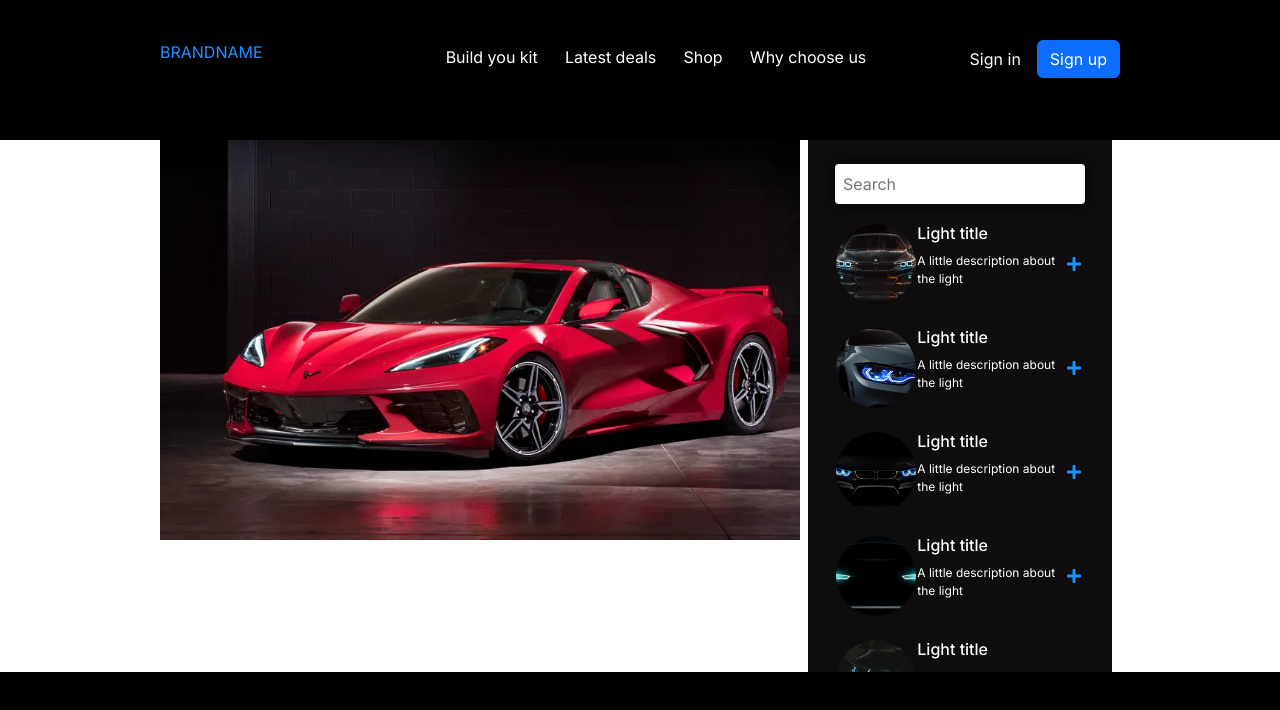
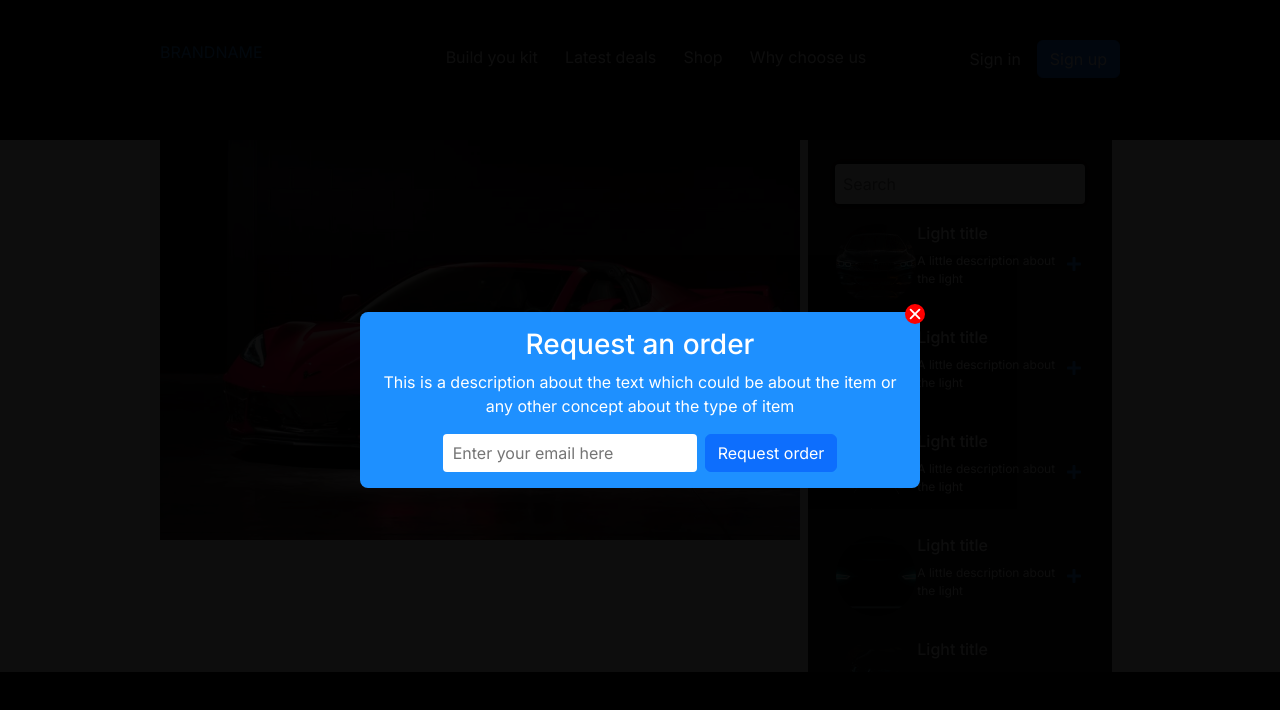
Before and after one commit to kennataddese6/threecars, a Next.js app: page /car/1 in a window 1280 px wide. Shown: the top 710 px of the page. Built offline with nearby package versions, Linux system fonts and the light colour scheme.

Commit message:
add popup

```diff
--- a/app/car/[id]/page.tsx
+++ b/app/car/[id]/page.tsx
@@ -11,6 +11,7 @@ import Light4 from "@/assets/light4.jpeg";
 import Light5 from "@/assets/image5.jpg";
 import { FaPlus, FaMinus } from "react-icons/fa";
 import { use, useEffect, useState } from "react";
+import Popup from "@/components/Popup";
 interface Paramter {
   id: number;
 }
@@ -127,6 +128,7 @@ export default function BuildCarkit({ params }: { params: Paramter }) {
   return (
     <>
       {/* Header */}
+      <Popup headerText="Request an order" />
       <div className="headerContainer col-lg-12">
         <div className="headerSubContainer col-lg-11 col-xl-9">
           <div className="logoContainer col-lg-3">BRANDNAME</div>
--- /dev/null
+++ b/components/Popup.tsx
@@ -0,0 +1,83 @@
+import { IoClose } from "react-icons/io5";
+interface PopupProps {
+  headerText: String;
+}
+const Popup: React.FC<PopupProps> = ({ headerText }) => {
+  const popupContainerStyle = {
+    backdropFilter: 'blur("12px")',
+    position: "absolute" as const,
+    top: 0,
+    zIndex: 4,
+    width: "100%",
+    height: "100%",
+    display: "flex",
+    justifyContent: "center",
+    alignItems: "center",
+    backgroundColor: "rgba(0, 0, 0, 0.95)",
+  };
+  const popstyle = {
+    width: "35rem",
+    backgroundColor: "dodgerblue",
+    margin: "12px",
+    padding: "16px",
+    borderRadius: "8px",
+    position: "relative" as const,
+  };
+  const inputstyle = {
+    padding: "4px 10px",
+    borderRadius: "4px",
+    border: "none",
+    margin: "0 8px 0 0",
+  };
+  const whiteText = {
+    color: "white",
+    textAlign: "center" as const,
+  };
+  const centerDiv = {
+    margin: "auto",
+    display: "flex",
+    justifyContent: "center",
+  };
+  const closeIcon = {
+    position: "absolute" as const,
+    top: 0,
+    right: 0,
+    backgroundColor: "red",
+    borderRadius: "50%",
+    marginTop: "-8px",
+    marginRight: "-5px",
+    display: "flex",
+    justifyContent: "center",
+    alignItems: "center",
+    cursor: "pointer",
+  };
+  return (
+    <>
+      <div style={popupContainerStyle}>
+        <div style={popstyle}>
+          <div style={closeIcon}>
+            <IoClose fontSize={20} color="white" />
+          </div>
+          <h3 style={whiteText}>{headerText}</h3>
+          <p style={whiteText}>
+            {" "}
+            This is a description about the text which could be about the item
+            or any other concept about the type of item{" "}
+          </p>
+          <div style={centerDiv}>
+            <input
+              type="text"
+              placeholder="Enter your email here"
+              style={inputstyle}
+            />
+            <button className="btn btn-primary" style={whiteText}>
+              {" "}
+              Request order
+            </button>
+          </div>
+        </div>
+      </div>
+    </>
+  );
+};
+export default Popup;
```
